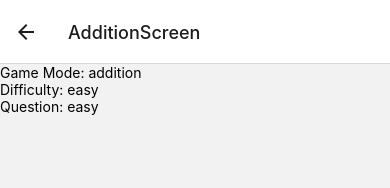
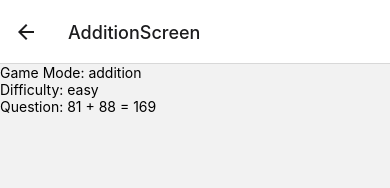
Before and after one commit to JashanB/React-Native-Flashcards, a React Native app: screen / in a window 390 px wide. Both pictures are taken after a click on the button "ADDITION". Shown: the top 188 px of the page. Built offline with nearby package versions, Linux system fonts and the light colour scheme.

Commit message:
renders questions and answers for each game mode

```diff
--- a/components/gameScreen/Gamescreen.tsx
+++ b/components/gameScreen/Gamescreen.tsx
@@ -23,7 +23,6 @@ const GameScreen = ({ route }) => {
     const [next, setNext] = useState(false);
     const [num1, setNum1] = useState(0);
     const [num2, setNum2] = useState(0);
-    const [answer, setAnswer] = useState(0);
 
     // console.log(paramsObj)
     // console.log(difficulty, game)
@@ -64,7 +63,8 @@ const GameScreen = ({ route }) => {
             {/* Content of the second screen */}
             <Text>Game Mode: {game}</Text>
             <Text>Difficulty: {difficulty}</Text>
-            <Text>Question: {difficulty}</Text>
+            {game === 'addition' ? <Text>Question: {num1} + {num2} = {num1 + num2}</Text> : <Text>Question: {num1} - {num2} = {num1 - num2}</Text>}
+            <Text></Text>
         </View>
     );
 };
```
